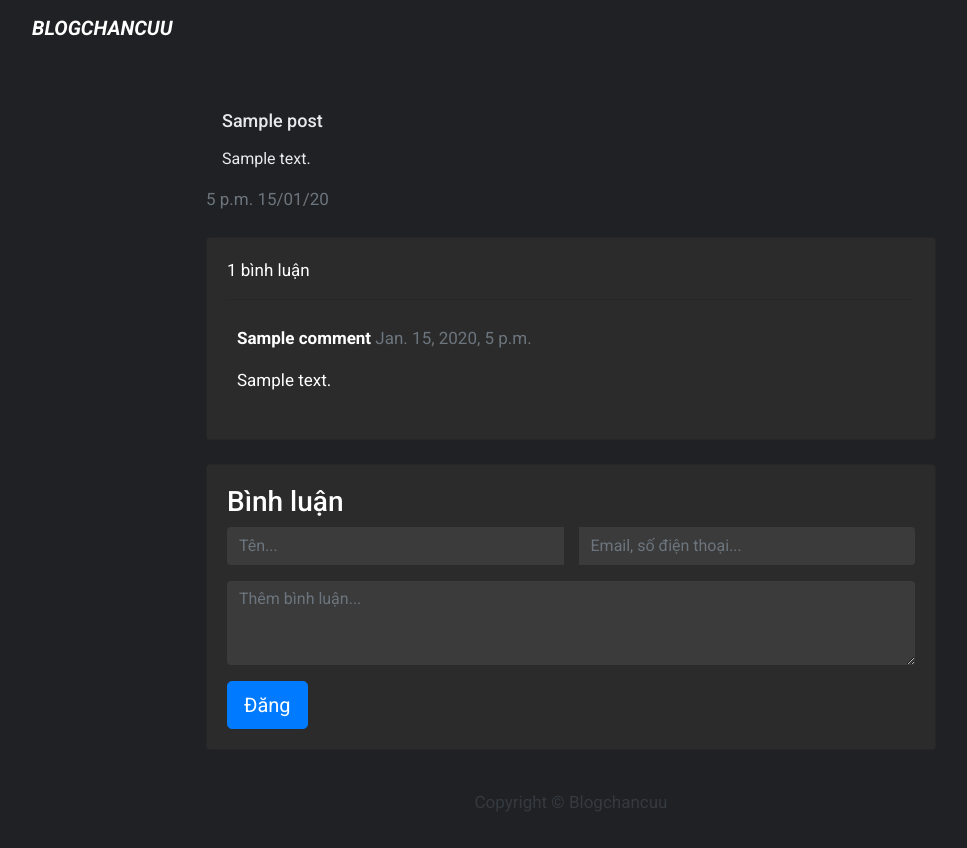
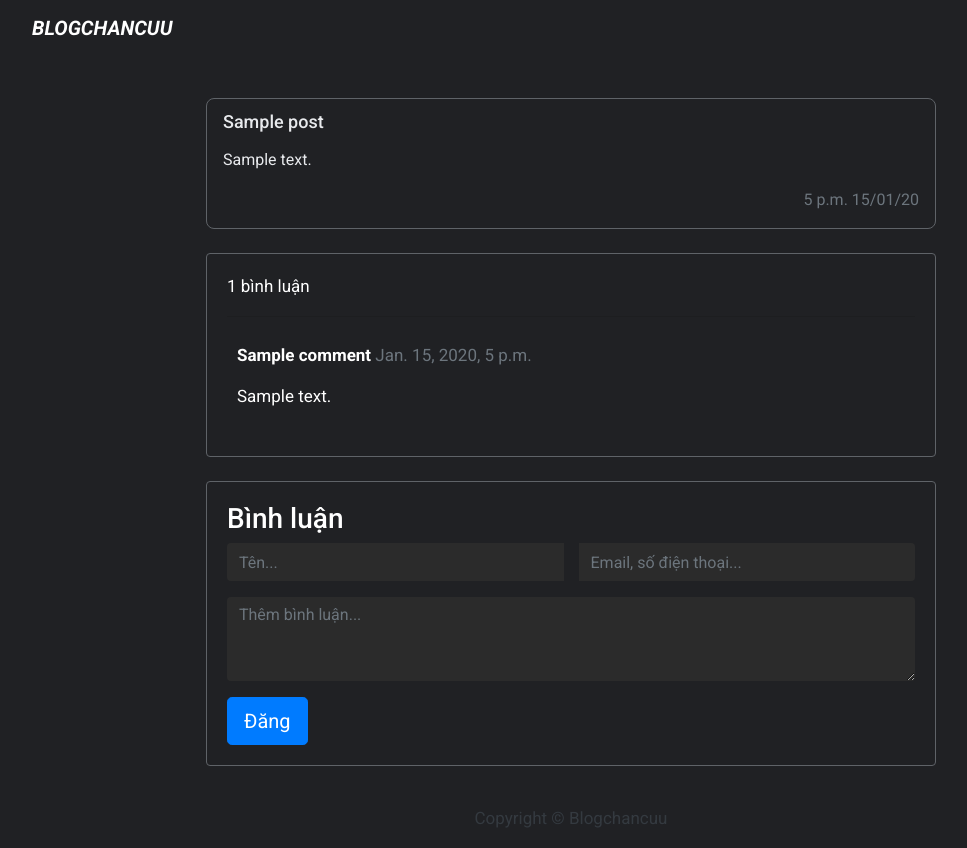
Before and after one commit to canhazn/django-blogchancuu, a Django app: a page that uses templates/base.html in a window 1280 px wide. Shown: the whole page, without its empty margins (69-1036 px from the left). Before the commit the page ends 812 px from the top, so only its background shows below. Run offline with Django 3.2, Linux system fonts and the light colour scheme; tables that the repository leaves empty hold one stand-in row (values such as "Sample post"); some libraries are stand-ins or nearby versions.

Commit message:
done css

```diff
--- a/static/css/base.css
+++ b/static/css/base.css
@@ -1,48 +1,15 @@
+:root {
+    --main-bg-color: #202124;
+    --main-text-color: #e8eaed;
+}
+
 body {
     font-family: "Roboto", sans-serif;
     font-size: 17px;
     background-color: #202124;
+    color: var(--main-text-color);
 }
 
-.card {
-    background-color: #2b2b2b;
-    color: #fff;
+.top-nav {
+    background-color: #1a1a1a;
 }
-
-.form-control-comment {
-    background-color: #3b3b3b !important;
-    color: white !important;
-    border: none !important;
-}
-
-.post {
-    width: 240px;
-    background-color: #202124;
-    border: 1px solid #5f6368;
-    border-radius: 8px;
-}
-
-.post:hover {
-    border: 1px solid #9ea3a8;
-    text-decoration: none;
-}
-
-.post-title {
-    padding: 12px 16px 0 16px;
-    margin: 0;
-    font-size: 18px;
-    font-weight: 500;
-    color: #e8eaed;
-}
-
-.post-content {
-    padding: 16px;
-    font-size: 16px;
-    color: #e8eaed;
-}
-
-@media screen and (max-width: 600px) {
-    .post {
-        width: 100%;
-    }
-}
--- /dev/null
+++ b/static/css/post-detail.css
@@ -0,0 +1,42 @@
+@import "base.css";
+
+.post-detail {
+    /* background-color: var(--main-bg-color); */
+    color: var(--main-bg-color);
+    border: 1px solid #5f6368;
+    border-radius: 8px;
+}
+
+.post-title {
+    padding: 12px 16px 0 16px;
+    margin: 0;
+    font-size: 18px;
+    font-weight: 500;
+    color: #e8eaed;
+}
+
+.post-content {
+    padding: 16px;
+    font-size: 16px;
+    color: #e8eaed;
+}
+
+.botton-nav {
+    padding: 0 16px;
+}
+
+.created-on {
+    font-size: 16px;
+}
+
+.card {
+    background-color: var(--main-bg-color);
+    color: #fff;
+    border: 1px solid #5f6368;
+}
+
+.form-control-comment {
+    background-color: #2b2b2b !important;
+    color: var(--main-text-color) !important;
+    border: none !important;
+}
--- a/templates/base.html
+++ b/templates/base.html
@@ -25,15 +25,17 @@
         crossorigin="anonymous"></script>
 
     <link rel="stylesheet" href="{% static 'css/base.css' %}">
+    {% block extrahead %}{% endblock extrahead %}
 </head>
 
 <body>
-    <!-- Navigation -->
-    <!-- <nav class="top-nav navbar navbar-expand-lg shadow" id="mainNav">
-        <div class="container">
-            <a class="navbar-brand text-white font-italic font-weight-bolder" href="{% url 'home' %}">BLOGCHANCUU </a>
-        </div>
-    </nav> -->
+    <div class="container">
+        <nav class="navbar">
+            <a class="navbar-brand text-white font-italic font-weight-bolder" href="{% url 'home' %}">BLOGCHANCUU
+            </a>
+        </nav>
+    </div>
+    <br>
     {% block content %}
     <!-- Content Goes here -->
     {% endblock content %}
--- a/templates/post_detail.html
+++ b/templates/post_detail.html
@@ -1,4 +1,9 @@
-{% extends 'base.html' %} {% block content %} {% block header %} {% include 'header.html' %} {% endblock header %}
+{% extends "base.html" %}
+{% load static %}
+{% block extrahead %}
+<link rel="stylesheet" href="{% static 'css/post-detail.css' %}">
+{% endblock extrahead %}
+{% block content %}
 
 <div class="container">
 
@@ -9,7 +14,9 @@
                 <h2 class="post-title">{{ post.title }}</h2>
                 {% endif %}
                 <div class="post-content">{{ post.content| safe }}</div>
-                <p class=" text-muted">{{ post.created_on | date:"P d/m/y" }}</p>
+                <div class="botton-nav">
+                    <p class="created-on text-muted text-right">{{ post.created_on | date:"P d/m/y" }}</p>
+                </div>
             </div>
 
             {% with comments.count as total_comments %} {% if total_comments %}
@@ -20,7 +27,7 @@
                 <div class="comments" style="padding: 10px;">
                     <p class="font-weight-bold">
                         {{ comment.name }}
-                        <span class=" text-muted font-weight-normal">
+                        <span class="text-muted font-weight-normal">
                             {{ comment.created_on }}
                         </span>
                     </p>
```
Also changed, not shown: static/css/index.css (added, +42 -0 lines), templates/index.html (+27 -3 lines).
